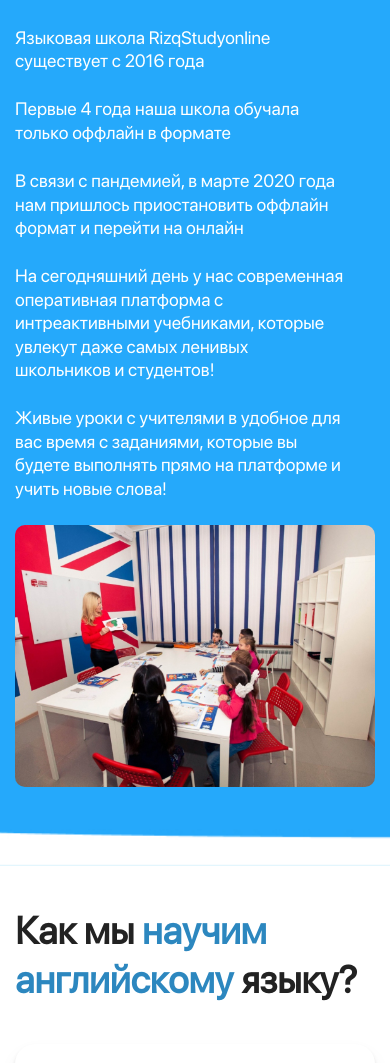
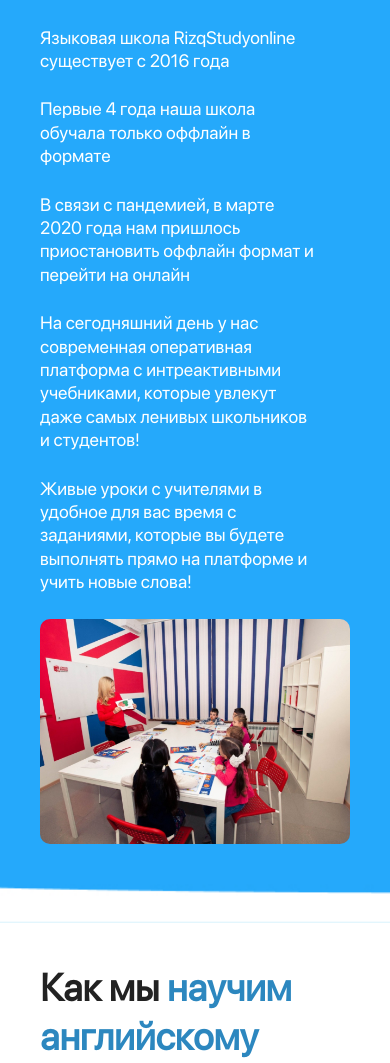
Before and after one commit to thesanzhar/RizqStudy, a plain HTML site: page index.html in a window 390 px wide. Shown: the part 672-1735 px from the top of the page. Drawn offline with nearby package versions, Linux system fonts and the light colour scheme.

Commit message:
My First Project

```diff
--- a/css/main.css
+++ b/css/main.css
@@ -2996,7 +2996,7 @@ footer {
 
 @media screen and (max-width: 396px) {
   .content {
-    max-width: 360px;
+    max-width: 310px;
     margin: 0 auto;
     padding: 0 10px;
   }
```
